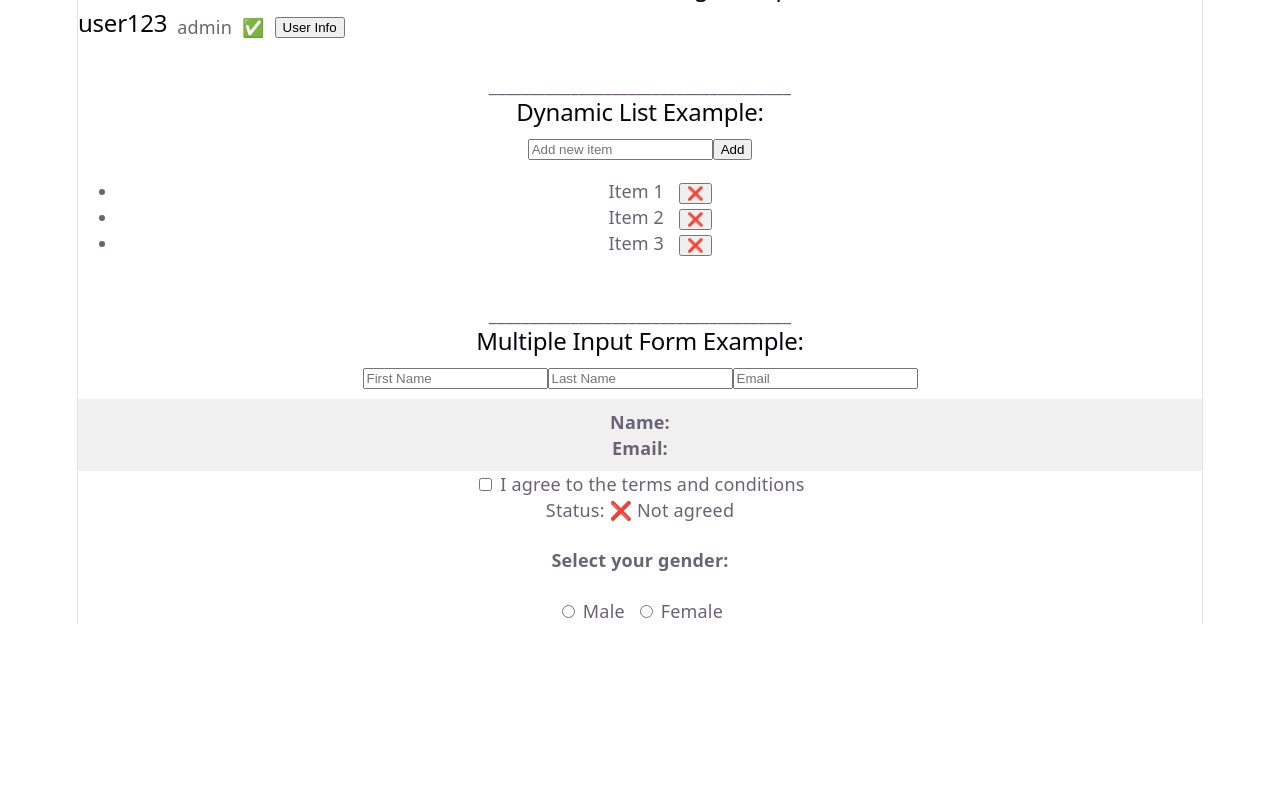
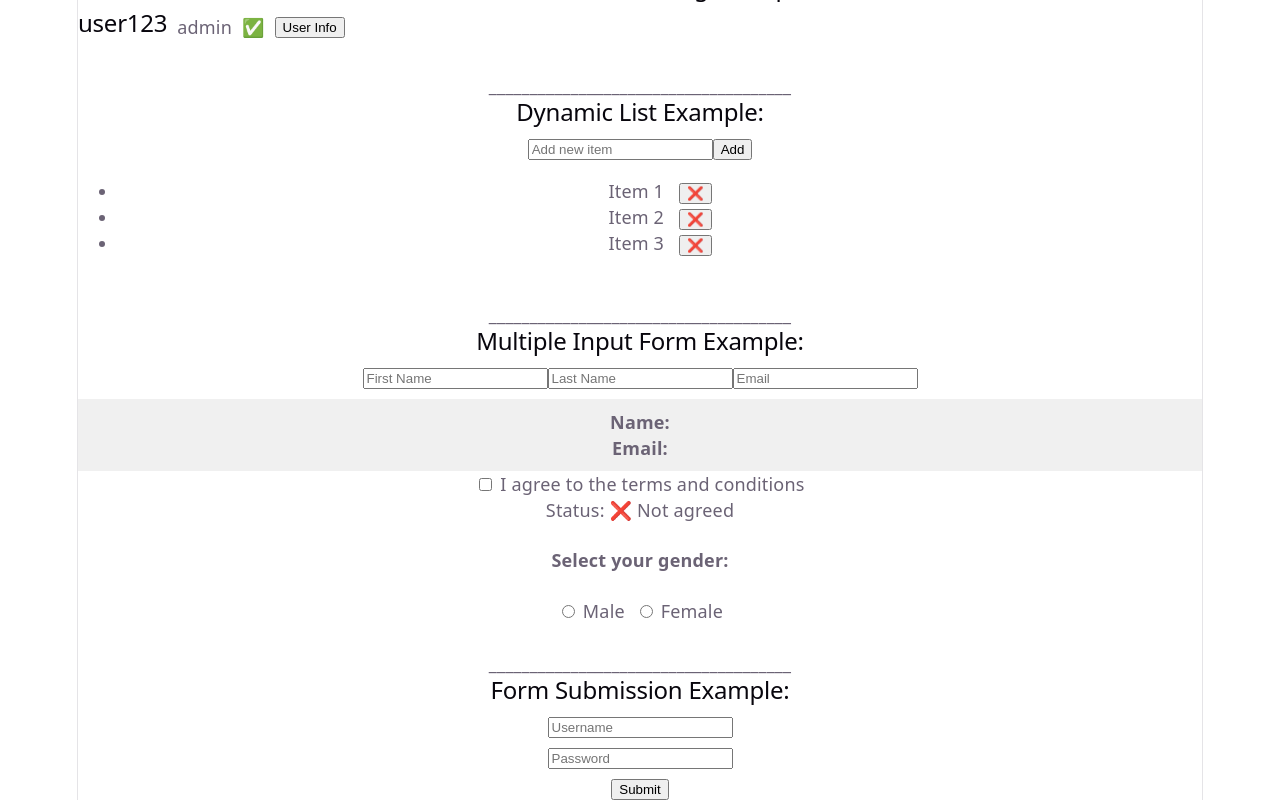
Before and after one commit to meysam-amini/workflows, a React (Vite) app: page / in a window 1280 px wide. Shown: the part 416-1216 px from the top of the page. Before the commit the page ends 1040 px from the top, so only its background shows below. Built offline with nearby package versions, Linux system fonts and the light colour scheme.

Commit message:
submit form example

```diff
--- a/src/App.jsx
+++ b/src/App.jsx
@@ -8,6 +8,7 @@ import { CardView } from './CardView.tsx'
 import { Greeting } from './Greeting.tsx'
 import { DynamicListExample } from './DynamicListExample.tsx'
 import { MultipleInputsForm } from './MultipleInputsForm.tsx'
+import { FormSubmission } from './FormSubmission.tsx'
 
 
 
@@ -37,6 +38,11 @@ function App() {
       _____________________________________
       <h2>Multiple Input Form Example:</h2>
       <MultipleInputsForm />
+
+      <br />
+      _____________________________________
+      <h2>Form Submission Example:</h2>
+      <FormSubmission />
     </>
   )
 
--- /dev/null
+++ b/src/FormSubmission.tsx
@@ -0,0 +1,69 @@
+import { useState } from "react";
+
+export function FormSubmission() {
+
+    const [formData, setFormData] = useState({
+        username: '',
+        password: ''
+    });
+
+    const [sumbited, setSubmited] = useState(false);
+
+    const handleChange = (e) => {
+
+        setFormData({
+            ...formData,
+            [e.target.name]: e.target.value
+        })
+    }
+
+    const handleSubmit = (e) => {
+
+        e.preventDefault();
+        console.log('Form submitted:', formData);
+        setSubmited(true);
+        setTimeout(() => setSubmited(false), 3000);
+
+    }
+
+
+    return (
+        <>
+            <form onSubmit={handleSubmit}>
+                <input
+                    type="text"
+                    name="username"
+                    value={formData.username}
+                    onChange={handleChange}
+                    placeholder="Username"
+                    required
+                />
+
+                <br />
+                <input
+                    type="password"
+                    name="password"
+                    value={formData.password}
+                    onChange={handleChange}
+                    placeholder="Password"
+                    required
+                    style={{ marginTop: '10px' }}
+
+                />
+
+                <br />
+
+                <button type="submit" style={{ marginTop: '10px' }}>
+                    Submit
+                </button>
+            </form>
+            {sumbited && (
+                <div style={{ marginTop: '10px', color: "green" }}>
+                    ✅ Form submitted successfully!
+                </div>
+            )}
+
+        </>
+    )
+
+}
```
